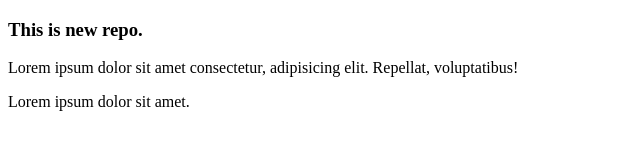
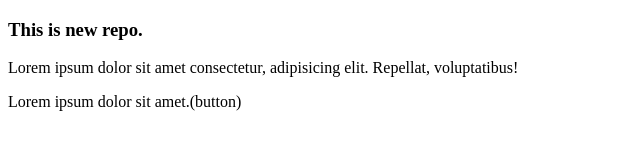
Before and after one commit to Nitesh0044/localrepo, a plain HTML site: page index.html in a window 1280 px wide. Shown: the full height of the page, 0-640 px from the left. Drawn offline with Linux system fonts and the light colour scheme.

Commit message:
Added button

```diff
--- a/index.html
+++ b/index.html
@@ -8,6 +8,6 @@
 <body>
     <h3>This is new repo.</h3>
     <p>Lorem ipsum dolor sit amet consectetur, adipisicing elit. Repellat, voluptatibus!</p>
-    <p>Lorem ipsum dolor sit amet.</p>
+    <p>Lorem ipsum dolor sit amet.(button)</p>
 </body>
 </html>
```
